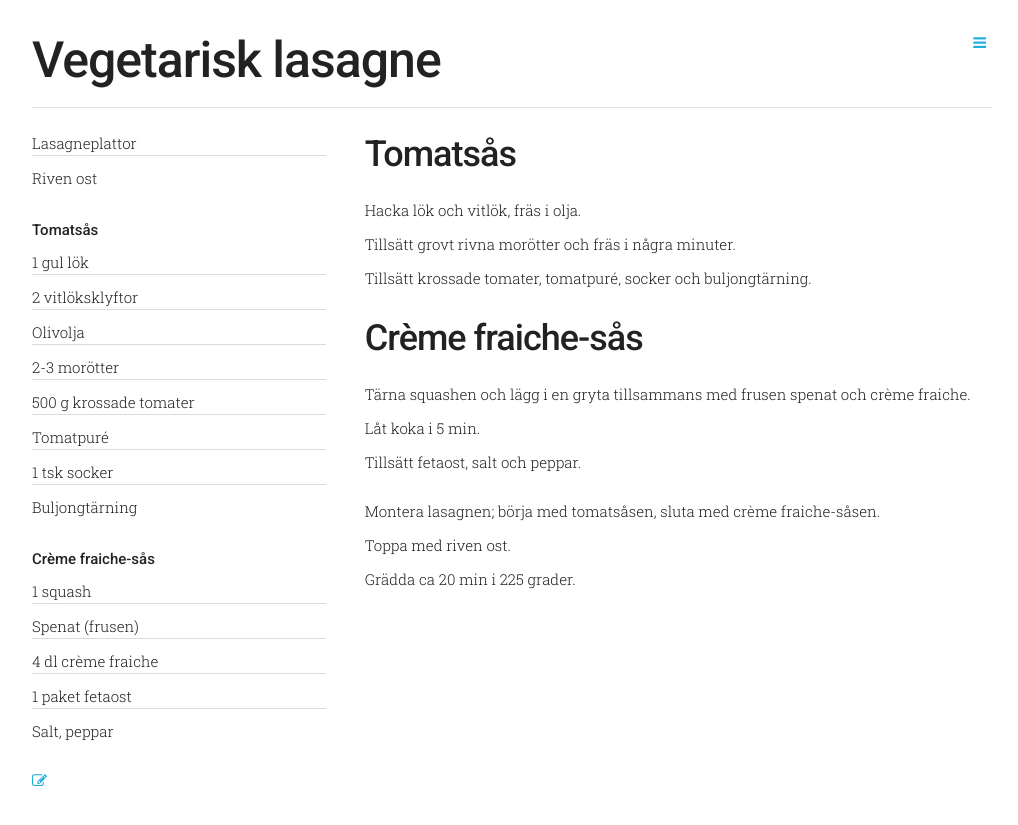
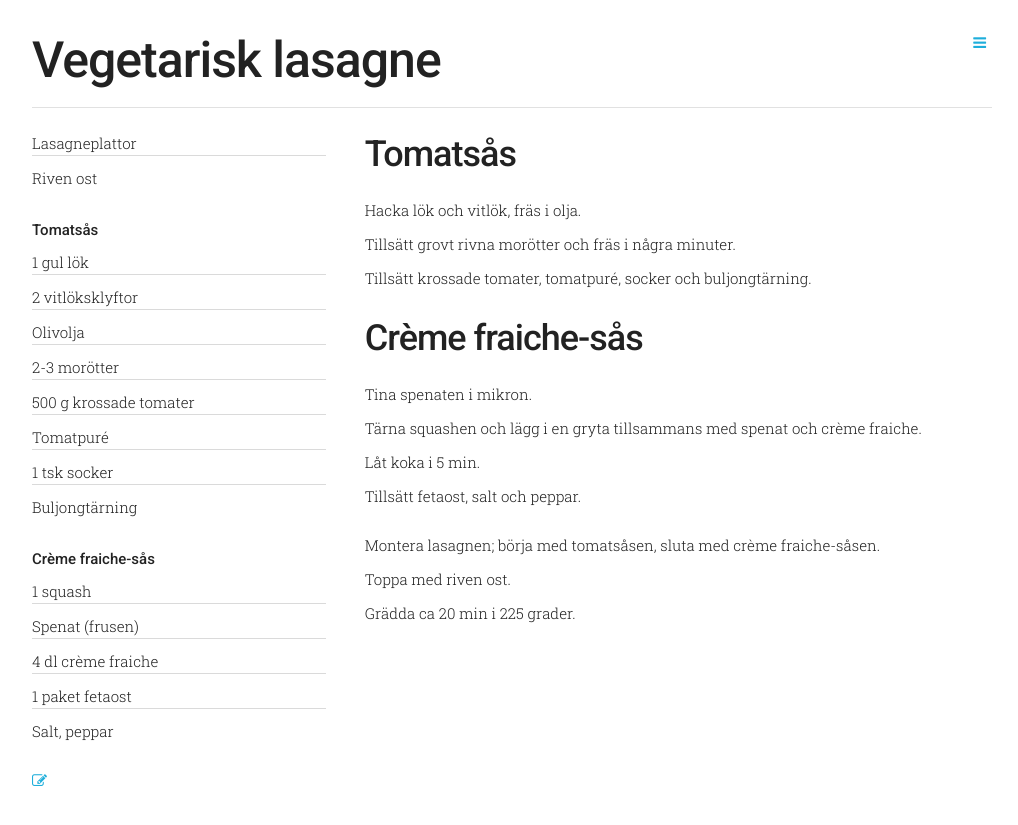
Before and after one commit to grapefrukt/recipes, a Jekyll site: the page built from _recipes/Vegetarisk lasagne.md, in a window 1280 px wide. Shown: the top 825 px of the page, without its empty margins (128-1146 px from the left). Built offline with Jekyll 4.4.1, drawn with Linux system fonts in a browser that asks for light colours.

Commit message:
Tina spenaten

```diff
--- a/_recipes/Vegetarisk lasagne.md
+++ b/_recipes/Vegetarisk lasagne.md
@@ -25,7 +25,8 @@ ingredients :
 * Tillsätt krossade tomater, tomatpuré, socker och buljongtärning.
 
 ### Crème fraiche-sås
-* Tärna squashen och lägg i en gryta tillsammans med frusen spenat och crème fraiche.
+* Tina spenaten i mikron.
+* Tärna squashen och lägg i en gryta tillsammans med spenat och crème fraiche.
 * Låt koka i 5 min.
 * Tillsätt fetaost, salt och peppar.
 
```
